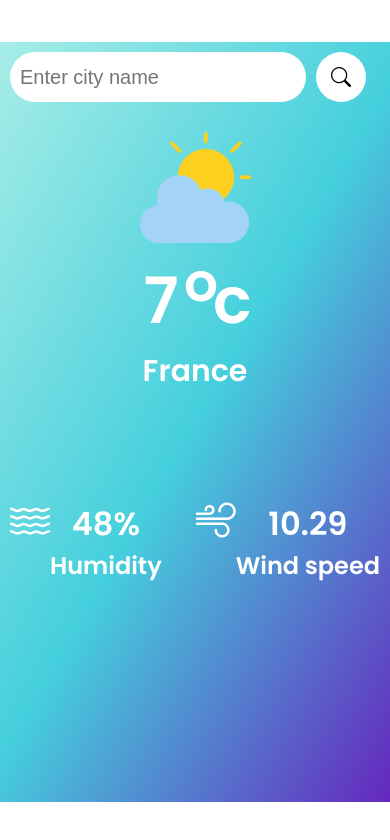
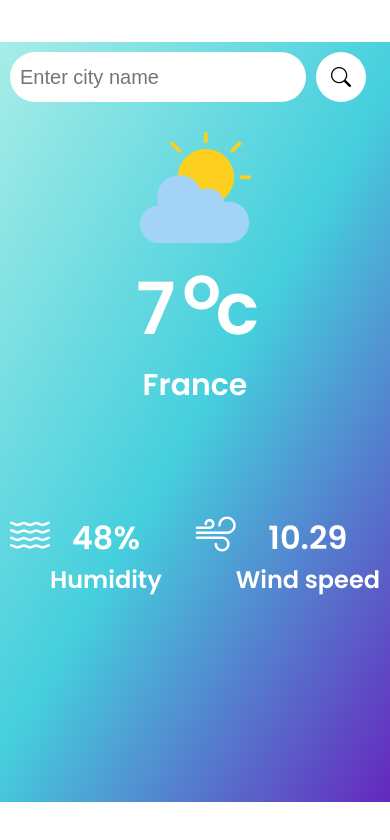
Before and after one commit to Bamimore2000/Weather-pp, a plain HTML site: page index.html in a window 390 px wide. Drawn offline with nearby package versions, Linux system fonts and the light colour scheme.

Commit message:
Update index.css

```diff
--- a/index.css
+++ b/index.css
@@ -93,6 +93,8 @@ i.bi-wind, i.bi-water{
     .main-container{
         padding: 2rem;
     }
+    .degree{
+    font-size: 4.5rem;
 }
 @media screen and (max-width: 480px){
     input{
```
